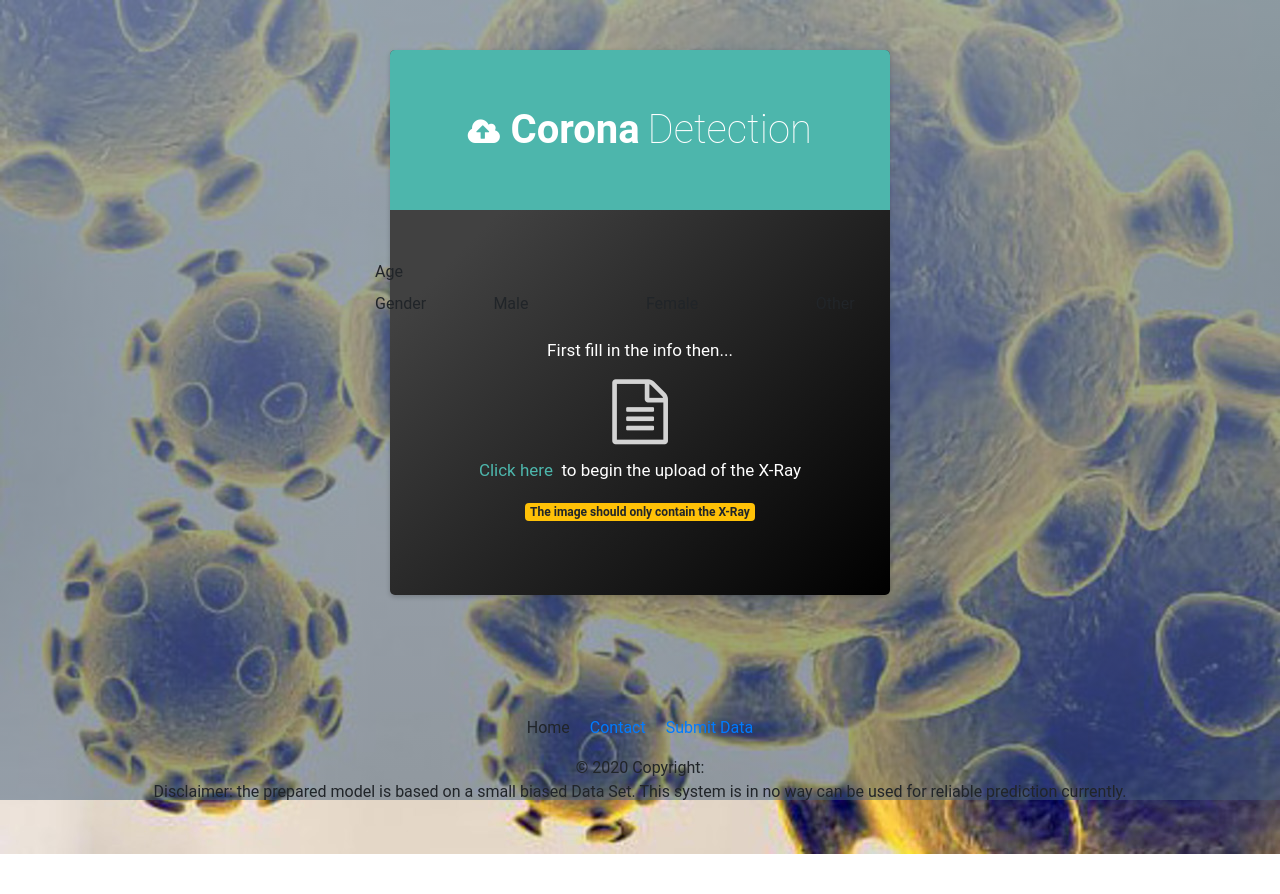
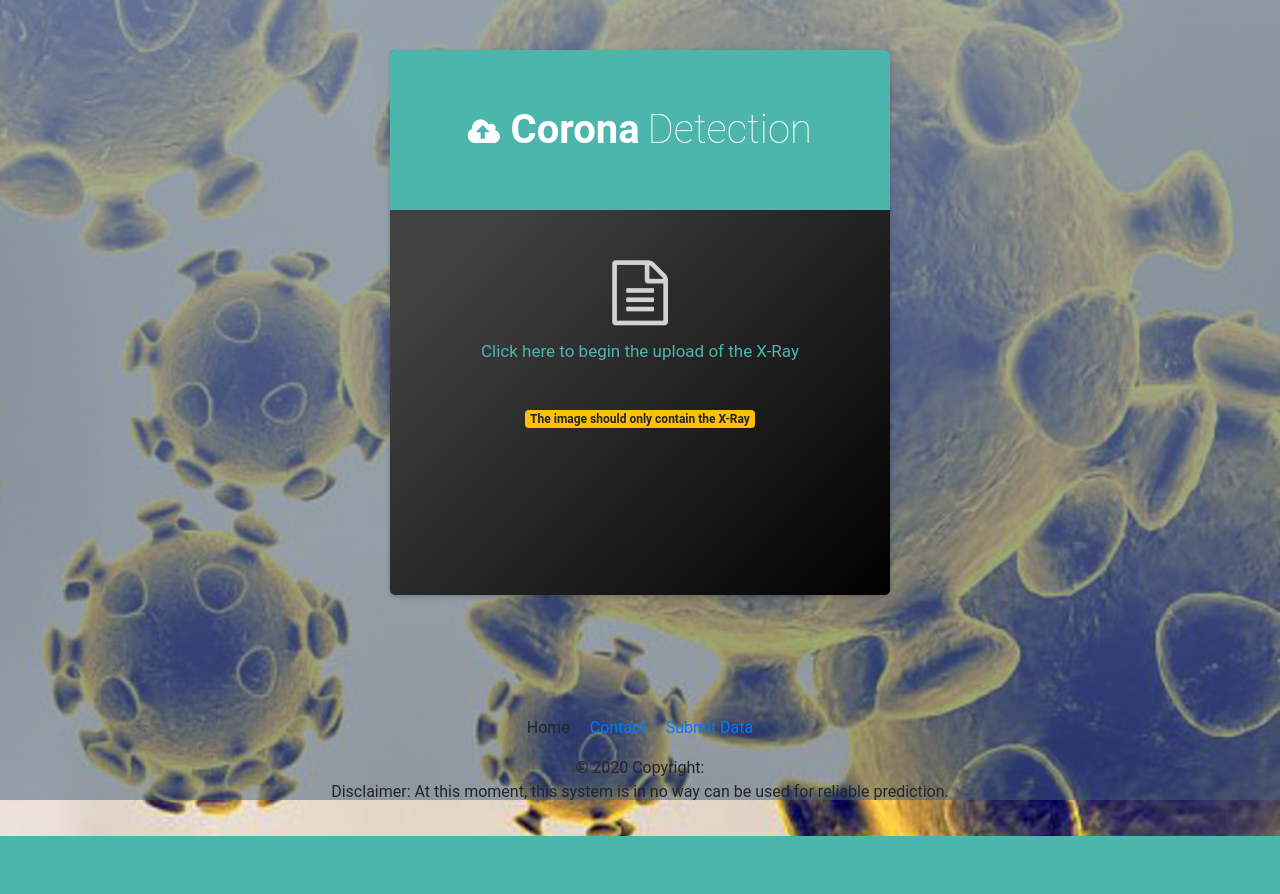
Before and after one commit to Tahlil/Covid_19, a Django app: page /home/ in a window 1280 px wide. After the commit the page ends 836 px from the top, so only its background shows below. Run offline with Django 3.2, Linux system fonts and the light colour scheme; some libraries are stand-ins or nearby versions.

Commit message:
minor changes

```diff
--- a/COVID_Pred/urls.py
+++ b/COVID_Pred/urls.py
@@ -22,6 +22,7 @@ from django.views.generic import TemplateView
 
 urlpatterns = [
     path('home/', TemplateView.as_view(template_name="index1.html")),
+    path('', TemplateView.as_view(template_name="index1.html")),
     path("contact/", TemplateView.as_view(template_name="contact.html")),
     path("submitData/", TemplateView.as_view(template_name="submitData.html")),
     path("admin/", admin.site.urls),
--- a/predApp/static/css/submit.css
+++ b/predApp/static/css/submit.css
@@ -65,7 +65,7 @@
 
   .page-footer {
       position: absolute;
-      top: 160%;
+      top: 180%;
       /* position: absolute;
                     bottom: 0;
                     width: 100%; */
@@ -646,7 +646,7 @@
 
     }
     .page-footer {
-        top: 110%
+        top: 210%
     }
 
     .go-back{
--- a/predApp/static/js/submit.js
+++ b/predApp/static/js/submit.js
@@ -1,10 +1,10 @@
 var gender = "notSelected";
 var age = "notSelected";
-var hasCorona = true;
+var hasCorona = false;
 var emailOrPhone = "";
 var relation = "";
 var patientHistory = "";
-console.log(document.getElementById("check").checked);
+document.getElementById("check").checked = true;
 
 var site = 'http://13.76.6.127';
 // const $ = document.querySelector.bind(document);
@@ -19,7 +19,7 @@ function resetVals() {
     jQuery('#relation').val('');
     document.getElementById(gender).checked = false;
     document.getElementById("check").checked = true;
-    hasCorona = true;
+    hasCorona = false;
     jQuery("input[type='number']").val('');
     gender = "notSelected";
     age = "notSelected";
--- a/templates/contact.html
+++ b/templates/contact.html
@@ -44,7 +44,7 @@
         <p>Toukir Ahammed</p>
         <i class="fa fa-envelope"></i> bsse0805@iit.du.ac.bd
         <hr>
-        <p>Dr. B M Mainul Hossain <br> Associate Professor <br> IIT, Dhaka University</p>
+        <p>Dr. B M Mainul Hossain <br> Associate Professor <br> IIT, University of Dhaka</p>
         <i class="fa fa-envelope"></i> mainul@iit.du.ac.bd
 
 
@@ -64,7 +64,9 @@
             <script>
                 document.write(new Date().getFullYear())
             </script> Copyright:
-            <p>Disclaimer: the prepared model is based on a small biased Data Set. This system is in no way can be used for reliable prediction.</p>
+            <p>Disclaimer: At this moment, this system is in no way can be used for reliable prediction.
+
+            </p>
         </div>
         <!-- Copyright -->
 
--- a/templates/index1.html
+++ b/templates/index1.html
@@ -8,26 +8,26 @@
   <!-- Required meta tags -->
   <meta charset="utf-8" />
   <meta name="viewport" content="width=device-width, initial-scale=1, shrink-to-fit=no" />
-    <!-- <script
-      src="https://cdnjs.cloudflare.com/ajax/libs/jquery/3.4.1/jquery.min.js"
-    ></script> -->
+  <script src="https://cdnjs.cloudflare.com/ajax/libs/jquery/3.4.1/jquery.min.js"></script>
   <!-- Bootstrap CSS -->
-    <link rel="stylesheet" href="https://stackpath.bootstrapcdn.com/bootstrap/4.3.1/css/bootstrap.min.css" integrity="sha384-ggOyR0iXCbMQv3Xipma34MD+dH/1fQ784/j6cY/iJTQUOhcWr7x9JvoRxT2MZw1T" crossorigin="anonymous" />
-    <link href="https://stackpath.bootstrapcdn.com/font-awesome/4.7.0/css/font-awesome.min.css" rel="stylesheet" integrity="sha384-wvfXpqpZZVQGK6TAh5PVlGOfQNHSoD2xbE+QkPxCAFlNEevoEH3Sl0sibVcOQVnN" crossorigin="anonymous">
-    <link rel="stylesheet" type="text/css" href="{%  static './css/style.css' %}" />
+  <link rel="stylesheet" href="https://stackpath.bootstrapcdn.com/bootstrap/4.3.1/css/bootstrap.min.css"
+    integrity="sha384-ggOyR0iXCbMQv3Xipma34MD+dH/1fQ784/j6cY/iJTQUOhcWr7x9JvoRxT2MZw1T" crossorigin="anonymous" />
+  <link href="https://stackpath.bootstrapcdn.com/font-awesome/4.7.0/css/font-awesome.min.css" rel="stylesheet"
+    integrity="sha384-wvfXpqpZZVQGK6TAh5PVlGOfQNHSoD2xbE+QkPxCAFlNEevoEH3Sl0sibVcOQVnN" crossorigin="anonymous">
+  <link rel="stylesheet" href="{%  static './css/style.css' %}" />
 </head>
 
 <body>
-    <input type="file" accept="image/*" style="display: none;" />
   <div class="lds-ellipsis fixed" style="display: none; color: white;"><span style=" font-size: 19px;">Testing </span>
     <div></div>
     <div></div>
     <div></div>
     <div></div>
-        <p style="font-size: xx-small;"><br><br><br>This may take a few minutes.</p>
+    <p style="font-size: xx-small;"><br><br><br></p>
   </div>
-    <button id="err-btn" type="button" class="btn btn-primary" data-toggle="modal" data-target="#err-alrt" style="display: none;"></button>
-    <button id="mBtn" type="button" class="btn btn-primary" data-toggle="modal" data-target="#myModal" style="display: none;">
+
+  <button id="mBtn" type="button" class="btn btn-primary" data-toggle="modal" data-target="#myModal"
+    style="display: none;">
   </button>
   <div id="overlay"></div>
   <div class="upload">
@@ -41,65 +41,35 @@
         </p>
       </header>
       <div class="body" id="drop">
-                <form>
-                    <div class="row">
-                        <label class="required">Age</label>
-                        <input class="mx-auto" id="age" type="number" min="0" max="150" placeholder="Enter your age" required="required" />
-                    </div>
-                    <div class="row select-gender">
-                        <label class="required">Gender</label>
-                        <div class="contain mx-auto">
-                            <input id="Male" type="radio" name="gender" value="Male" />
-                            <label for="Male">Male</label>
-                        </div>
-                        <div class="contain mx-auto">
-                            <input id="Female" type="radio" name="gender" value="Female" />
-                            <label for="Female">Female</label>
-                        </div>
-                        <div class="contain mx-auto">
-                            <input id="Other" type="radio" name="gender" value="Other" />
-                            <label for="Other">Other</label>
-                        </div>
-                        <!-- <div class="contain">
-                <input id="pass" type="radio" name="gender" value="pass"/>
-                <label for="pass">Prefer not to say</label>
-              </div> -->
+        <i class="fa fa-file-text-o pointer-none" aria-hidden="true"></i>
+        <p class="pointer-none">
+          <a href="" id="triggerFile">Click here to begin the upload of the X-Ray</a>
+        </p>
+        <input type="file" accept="image/*" />
+        <div class="row center">
+          <div class="badge badge-warning mx-auto">The image should only contain the X-Ray</div>
       </div>
 
-                    <!-- <div class="row submit">
-              <button class="ribbons">create account</button>
-            </div> -->
-                </form>
-                <p class="required"> First fill in the info then...</p>
-                <i class="fa fa-file-text-o pointer-none" aria-hidden="true"></i>
-                <p class="pointer-none">
-                    <a href="" id="triggerFile">Click here</a>&nbsp; to begin the upload of the X-Ray
-                </p>
-                <div class="badge badge-warning">The image should only contain the X-Ray</div>
-                <!-- <input type="file" accept="image/*"  /> -->
       </div>
-            <footer class="center">
+
+      <footer>
 
         <div class="divider">
-                    <span><AR>Uploaded file:</AR></span>
-                    <img class="mx-auto d-block" id="blah" src="#" alt="x-ray image" width="220px" height="180px" />
+          <span>
+            <AR>Uploaded file:</AR>
+          </span>
+          <img class="mx-auto d-block" id="blah" src="#" alt="x-ray image" width="220px" height="230px" />
         </div>
         <div class="list-files">
           <!--   template   -->
         </div>
         <br>
-
-                <button id="test" class="importar"><strong style="font-size: large;">Test for Covid 19</strong></button><br>
-                <button id="difFile" class="importar">Upload differeent file</button><br>
-                <button id="difTest" class="importar">Do another test</button><br>
-                <button id="goBack" class="importar"><i class="fa fa-arrow-left"></i> Go back</button>
-
-
+        <button id="getNewFile" class="importar">Upload a different file</button>
       </footer>
 
     </div>
-
   </div>
+  <!-- <div id="res" class="alert" style="display: none;" role="alert"> -->
     <div class="page-footer font-small blue text-center p-1">
       <div class="center">
           <span id="home" class="mr-3">Home</span>
@@ -111,12 +81,10 @@
           <script>
               document.write(new Date().getFullYear())
           </script> Copyright:
-            <p>Disclaimer: the prepared model is based on a small biased Data Set. This system is in no way can be used for reliable prediction currently.</p>
+          <p>Disclaimer: At this moment, this system is in no way can be used for reliable prediction.</p>
       </div>
       <!-- Copyright -->
-
   </div>
-
 
    <!-- The Modal -->
    <div class="modal fade" id="myModal">
@@ -155,17 +123,22 @@
     </div>
 </div>
 
-
   <!-- Footer -->
   <!-- Optional JavaScript -->
   <!-- jQuery first, then Popper.js, then Bootstrap JS -->
-    <script src="https://code.jquery.com/jquery-3.4.1.min.js"></script>
 
-    <script src="https://cdnjs.cloudflare.com/ajax/libs/popper.js/1.14.7/umd/popper.min.js" integrity="sha384-UO2eT0CpHqdSJQ6hJty5KVphtPhzWj9WO1clHTMGa3JDZwrnQq4sF86dIHNDz0W1" crossorigin="anonymous"></script>
-    <script src="https://stackpath.bootstrapcdn.com/bootstrap/4.3.1/js/bootstrap.min.js" integrity="sha384-JjSmVgyd0p3pXB1rRibZUAYoIIy6OrQ6VrjIEaFf/nJGzIxFDsf4x0xIM+B07jRM" crossorigin="anonymous"></script>
+  <script src="https://cdnjs.cloudflare.com/ajax/libs/popper.js/1.14.7/umd/popper.min.js"
+    integrity="sha384-UO2eT0CpHqdSJQ6hJty5KVphtPhzWj9WO1clHTMGa3JDZwrnQq4sF86dIHNDz0W1"
+    crossorigin="anonymous"></script>
+  <script src="https://stackpath.bootstrapcdn.com/bootstrap/4.3.1/js/bootstrap.min.js"
+    integrity="sha384-JjSmVgyd0p3pXB1rRibZUAYoIIy6OrQ6VrjIEaFf/nJGzIxFDsf4x0xIM+B07jRM"
+    crossorigin="anonymous"></script>
+  {#      <script type="text/javascript" charset="utf-8" src="{%  static "js/main.js" %}"></script>#}
+  <script type="text/javascript" charset="utf-8" src="{%  static "js/ui.js" %}"></script>
+  <footer class="page-footer font-small blue">
 
-    <script type="text/javascript" charset="utf-8" src="{%  static 'js/ui.js' %}"></script>
 
+  </footer>
 
 </body>
 
--- a/templates/submitData.html
+++ b/templates/submitData.html
@@ -110,8 +110,7 @@
                 <script>
                     document.write(new Date().getFullYear())
                 </script> Copyright:
-                <p>Disclaimer: the prepared model is based on a small biased Data Set. This system is in no way can be
-                    used for reliable prediction.</p>
+                <p>Disclaimer: At this moment, this system is in no way can be used for reliable prediction.</p>
             </div>
             <!-- Copyright -->
             <input id="fl" type="file" accept="image/*" style="display: none;" onchange="readURL(this);"/>
```
Also changed, not shown: predApp/static/js/ui.js (+49 -124 lines), predApp/views.py (+20 -19 lines). Lines whose indentation alone changed are shown as unchanged.
